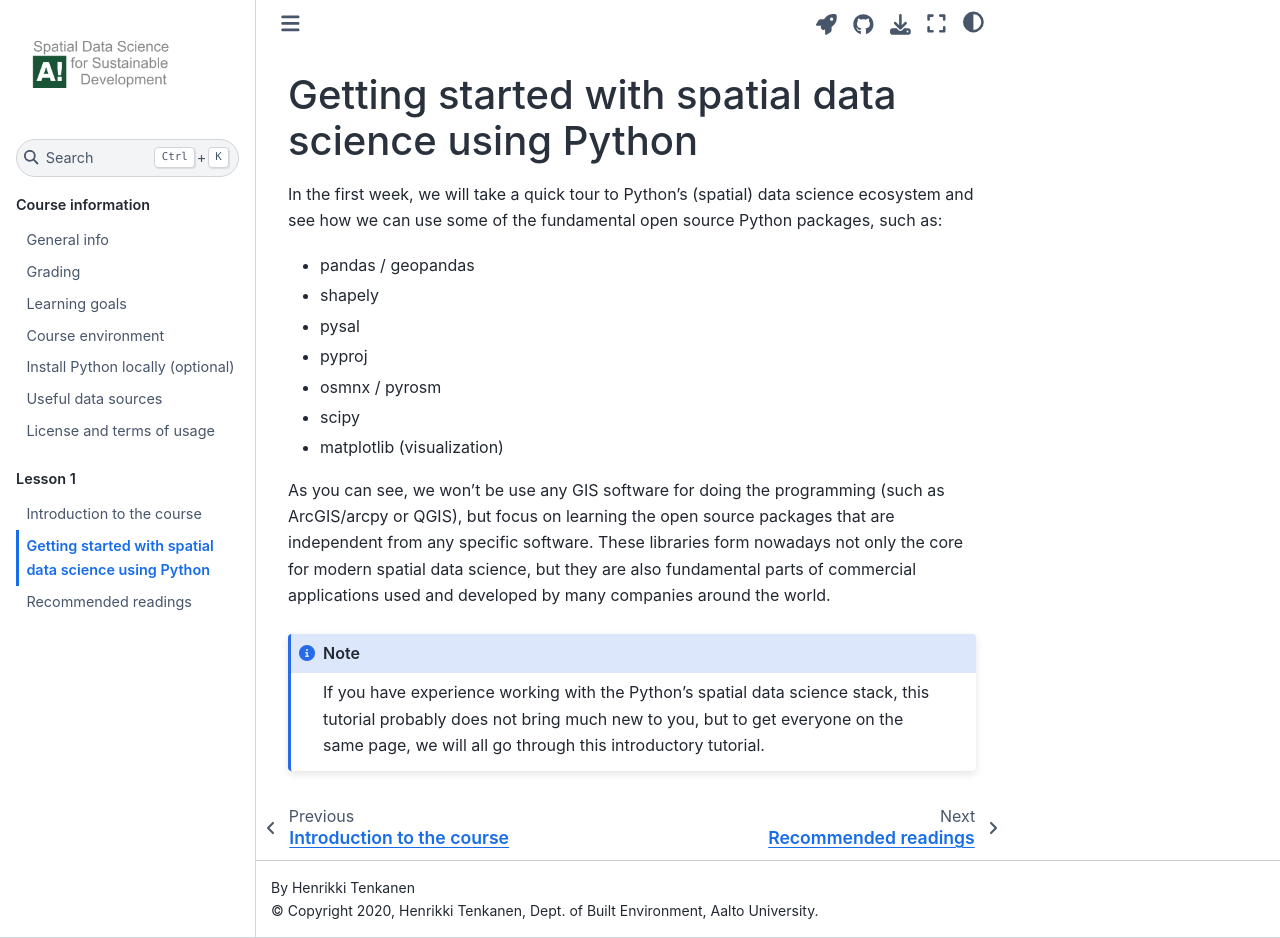
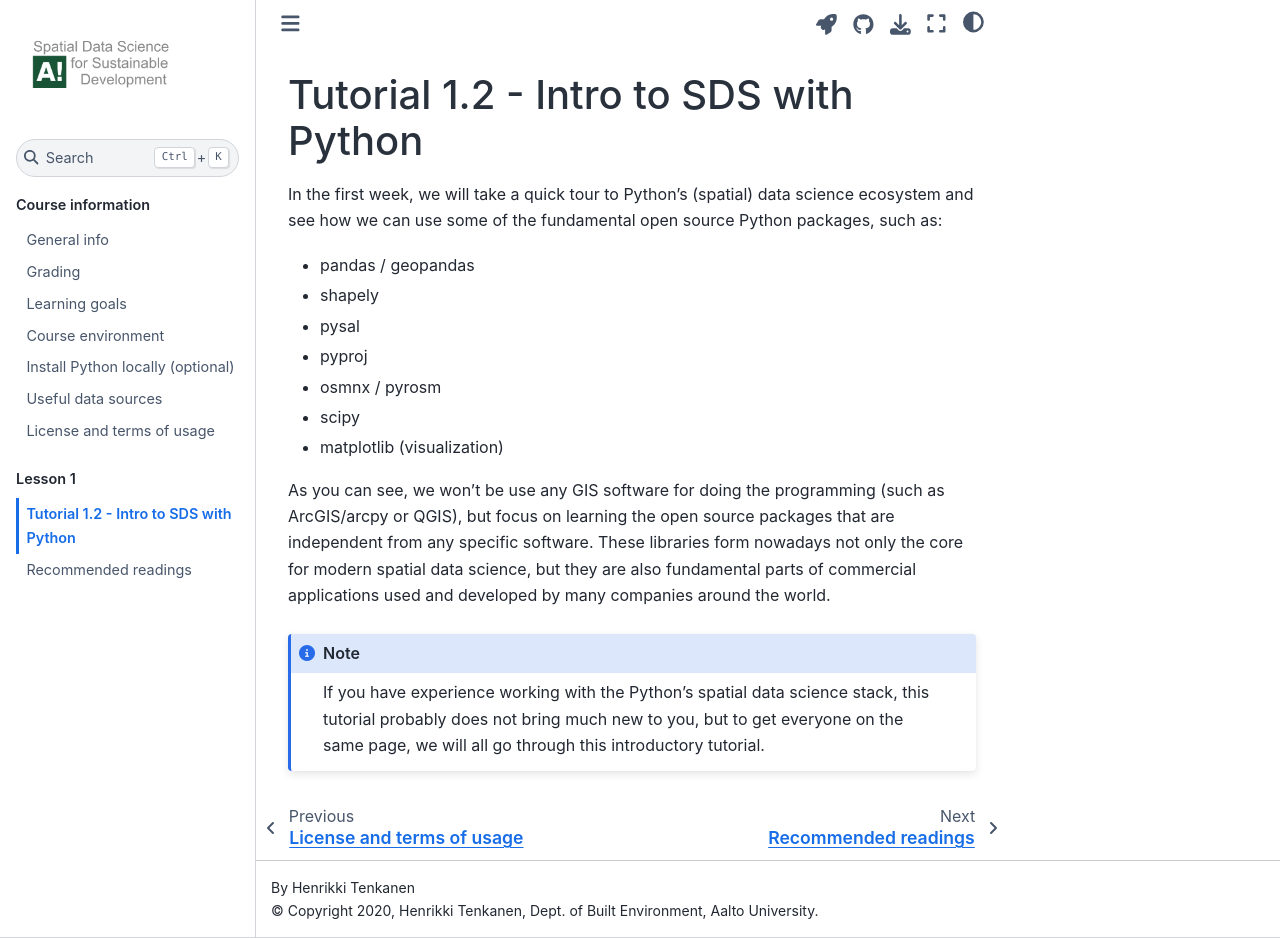
Before and after one commit to AaltoGIS/Sustainability-GIS, a Sphinx documentation site: the page built from source/lessons/L1/intro-to-python-geostack.ipynb, in a window 1280 px wide and 938 px high. Built offline with Sphinx 7.4.7 and the Sphinx Book theme 1.1.4, drawn with Linux system fonts in a browser that asks for light colours; pages that are not in the unit, such as notebooks, are missing from menus.

Commit message:
Rename title

```diff
--- a/source/lessons/L1/git-basics.rst
+++ b/source/lessons/L1/git-basics.rst
@@ -1,5 +1,5 @@
-Meet Git
-=========
+Tutorial 1.1 - Meet Git
+=======================
 
 This tutorial covers the very basics of version control using Git and GitHub. After this lesson you should be able to do these steps in JupyterLab using git and the JupyterLab git-plugin:
 
```
Also changed, not shown: source/lessons/L1/introduction.rst (deleted, +0 -8 lines), source/lessons/L1/intro-to-python-geostack.ipynb.
